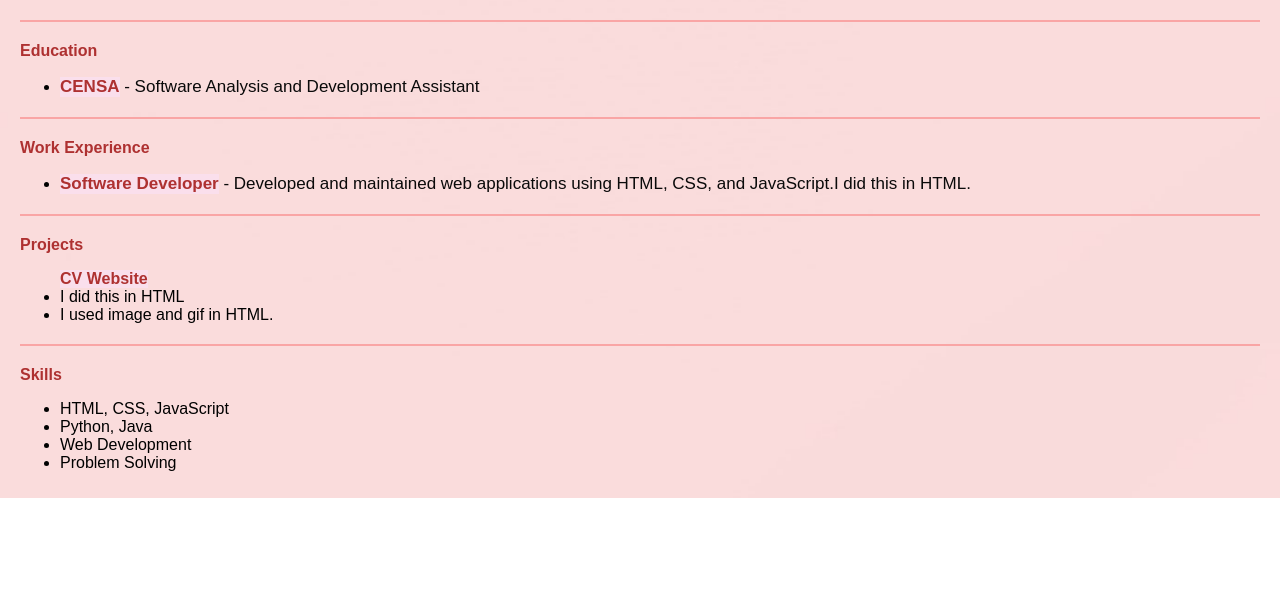
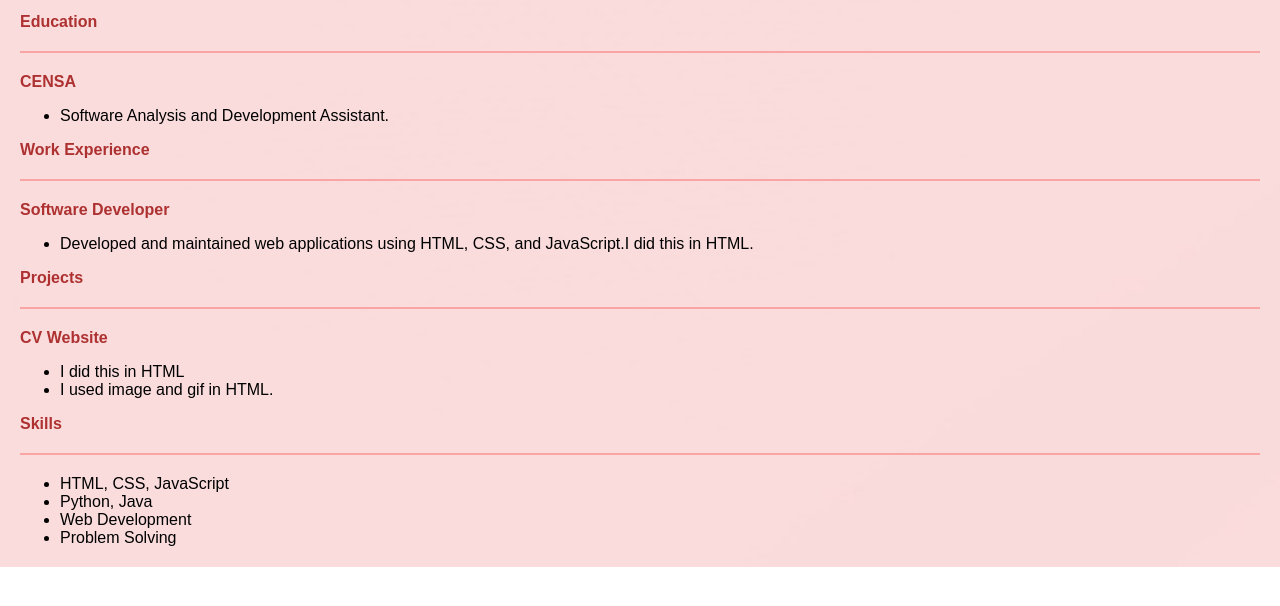
Before and after one commit to ValeryBermudez/FirstWeb, a plain HTML site: page anotherpage.html in a window 1280 px wide. Shown: the part 178-784 px from the top of the page. Drawn offline with Linux system fonts and the light colour scheme.

Commit message:
Update anotherpage.html

```diff
--- a/anotherpage.html
+++ b/anotherpage.html
@@ -65,31 +65,33 @@
     </header>
 
    <section>
+        <h2>Education</h2>
         <hr>
-        <h2>Education</h2>
-        </section>
+        <h2>CENSA</h2>
         <ul>
-            <li><p><strong>CENSA</strong> - Software Analysis and Development Assistant </p></li>
+            <li>Software Analysis and Development Assistant.</li>
         </ul>
-        <hr>
+    </section>
     <section>
         <h2>Work Experience</h2>
+        <hr>
+        <h2>Software Developer</h2>
         <ul>
-            <li> <p><strong>Software Developer</strong> - Developed and maintained web applications using HTML, CSS, and JavaScript.I did this in HTML.</p></li>
+                <li>Developed and maintained web applications using HTML, CSS, and JavaScript.I did this in HTML.</li>
         </ul>
-        <hr>
     </section>
     <section>
         <h2>Projects</h2>
+        <hr>
+        <h2>CV Website</h2>
         <ul>
-            <strong>CV Website</strong>
             <li>I did this in HTML</li>
             <li> I used image and gif in HTML.</li>
         </ul>
-        <hr>
     </section>
     <section>
         <h2>Skills</h2>
+        <hr>
         <ul>
             <li>HTML, CSS, JavaScript</li>
             <li>Python, Java</li>
```
